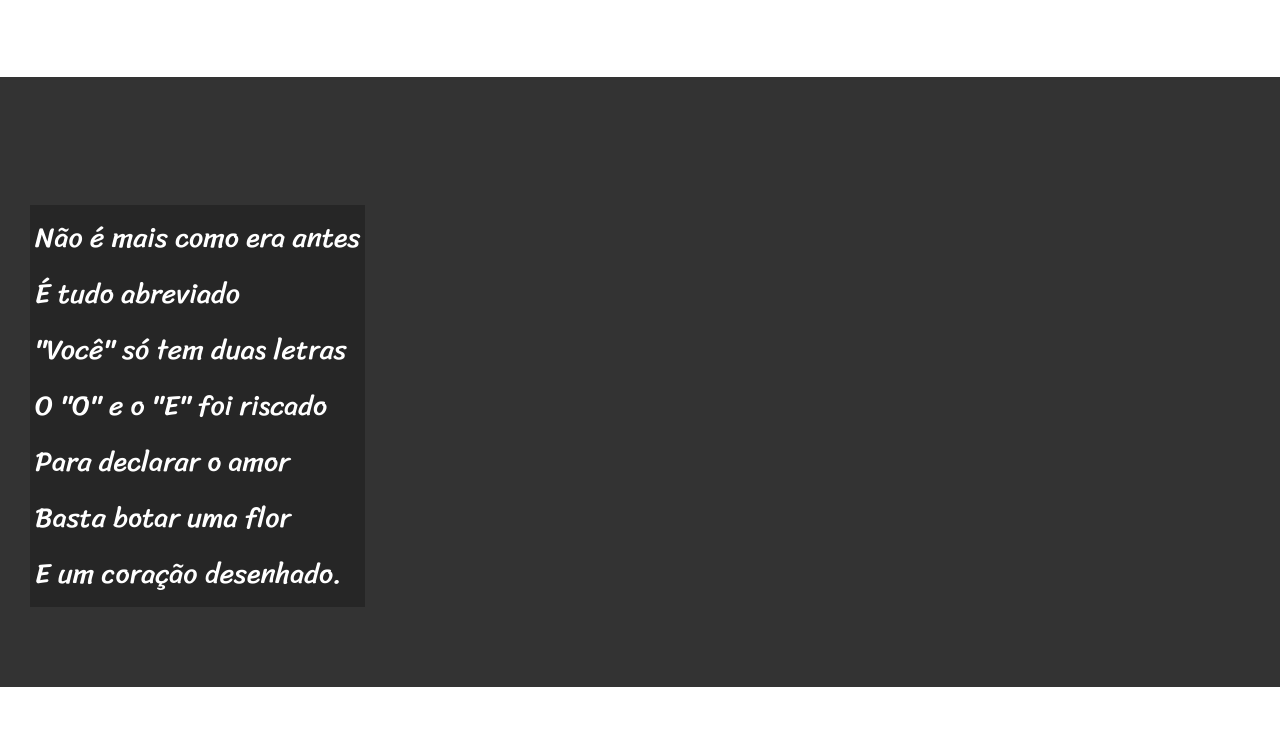
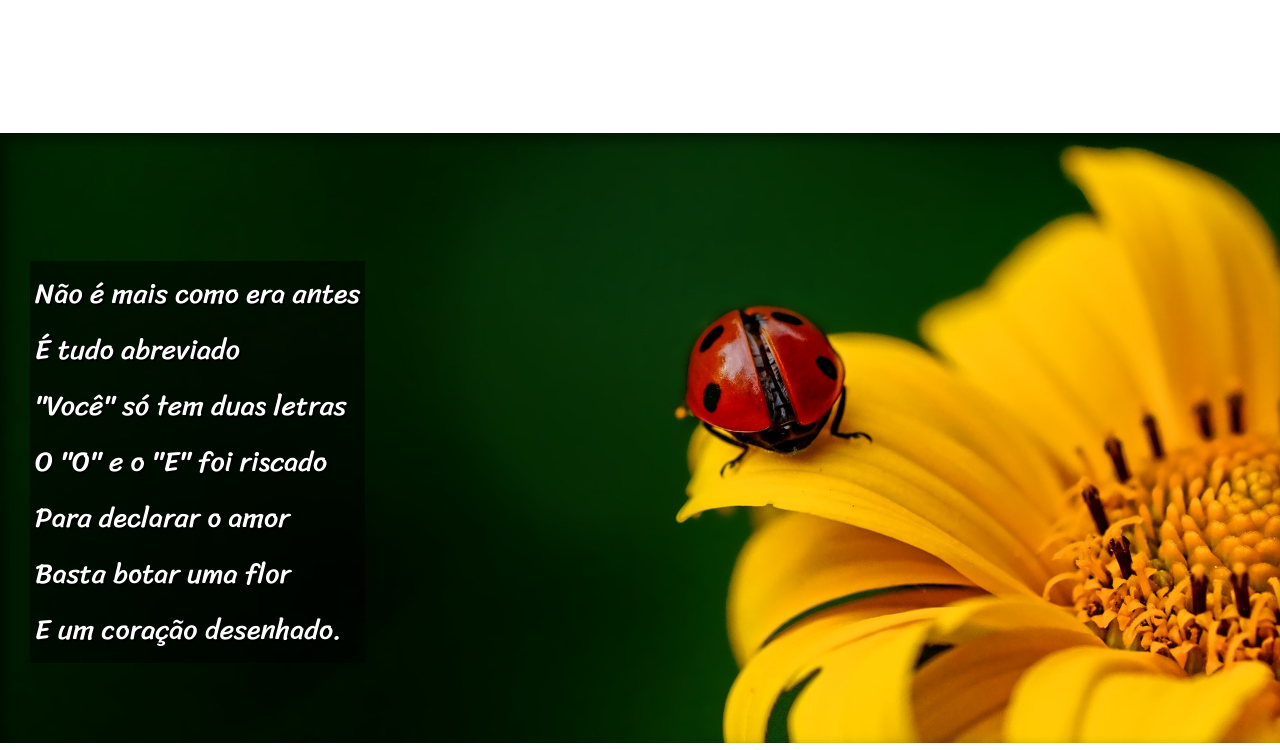
Before and after one commit to devarthur05/HTML-CSS, a plain HTML site: page DESAFIOS/d012/index.html in a window 1280 px wide. Shown: the part 730-1480 px from the top of the page. Drawn offline with Linux system fonts and the light colour scheme.

Commit message:
projeto finalizado

```diff
--- a/DESAFIOS/d012/estilo/style.css
+++ b/DESAFIOS/d012/estilo/style.css
@@ -59,6 +59,10 @@ section{
     font-size: 3.5vh;
 }
 
+section > p{
+    padding-bottom: 2em;
+}
+
 
 section.normal{
     background-color: white;
@@ -68,13 +72,31 @@ section.normal{
 section.imagem > p{
     display: inline-block;
     padding: 5px;
-    background-color: rgba(0, 0, 0, 0.253);
+    background-color: rgba(0, 0, 0, 0.514);
+    text-shadow: 2px 2px 0px black;
+
+
 
 }
 
 section.imagem{
     background-color: rgba(51, 51, 51);
     color: white;
+    box-shadow: inset 6px 6px 13px rgba(0, 0, 0, 0.473);
+    background-size: cover;
+    background-attachment: fixed;
+}
+
+section#img01{
+    background-image: url(../imagens/background001.jpg);
+    background-position: right center;
+
+
+}
+
+section#img02{
+    background-image: url(../imagens/background002.jpg);
+
 }
 
 footer{
--- a/DESAFIOS/d012/index.html
+++ b/DESAFIOS/d012/index.html
@@ -30,7 +30,7 @@
 
 
 
-    <section class="imagem">
+    <section class="imagem" id="img01">
         <p>
             Não é mais como era antes <br>
             É tudo abreviado <br>
@@ -68,7 +68,7 @@
 
 
 
-    <section class="imagem">
+    <section class="imagem" id="img02">
         <p>
             Tenho saudade das cartas <br>
             Escritas com a própria mão <br>
```
